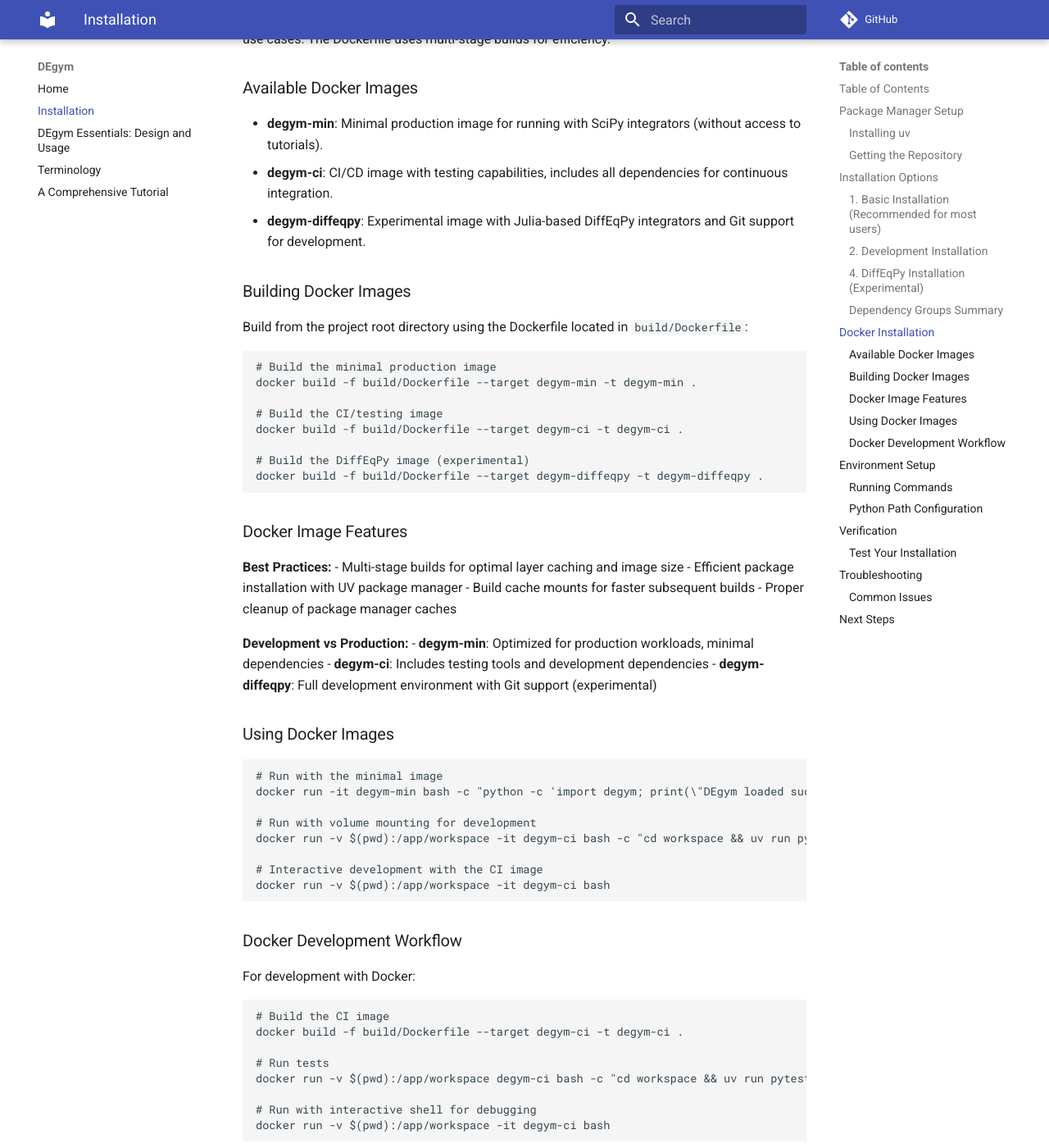
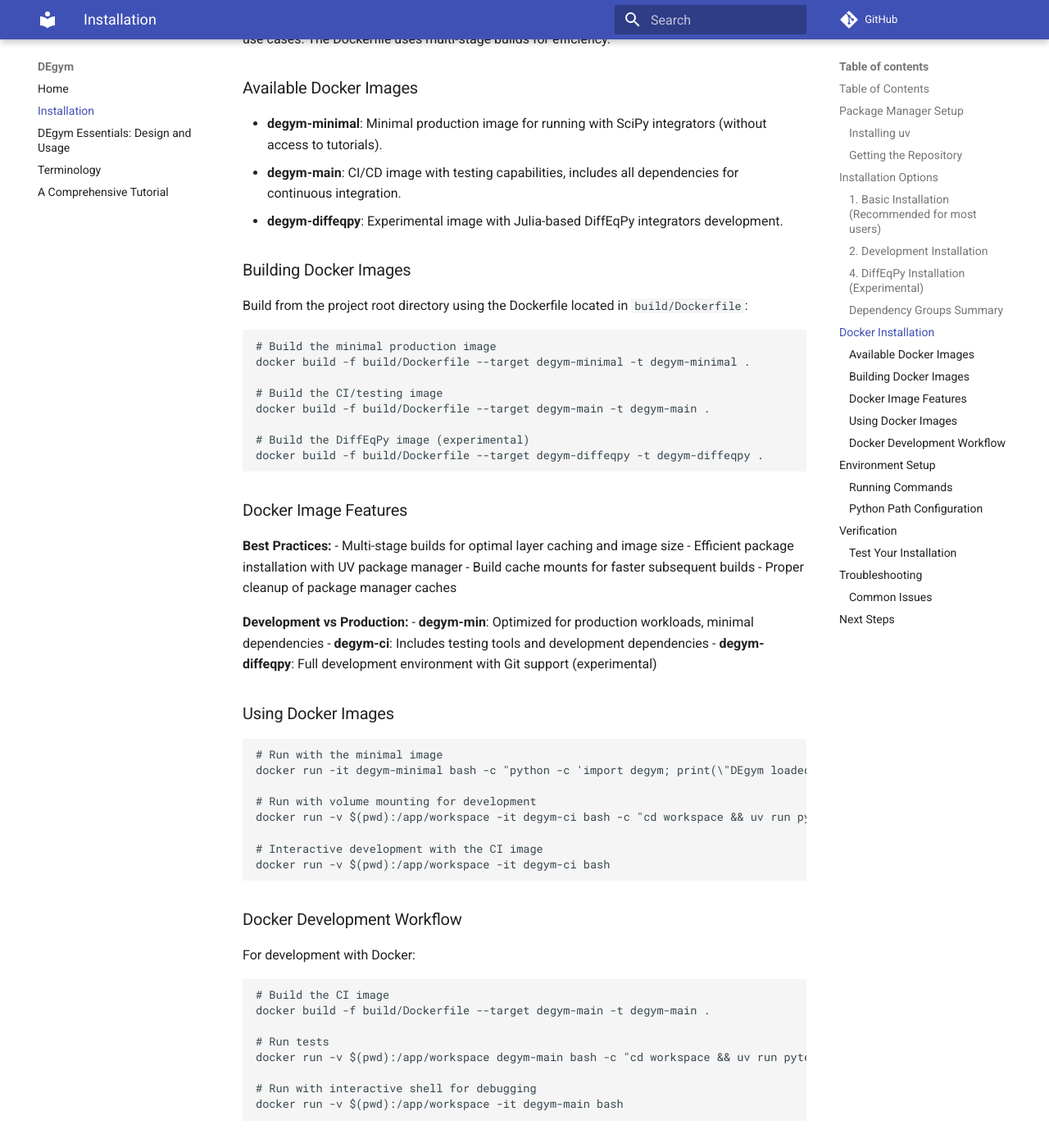
Before and after one commit to instadeepai/DEgym, an MkDocs documentation site: the page built from docs/installation.md, in a window 1280 px wide and 1400 px high, scrolled down 2366 px. Shown: the whole window at 82% size. Built offline with MkDocs 1.6.1 and Material for MkDocs 9.7.7, drawn with Linux system fonts in a browser that asks for light colours; comment, search, counter and statistics services are not loaded; some of the changed text lies outside the part shown.

Commit message:
adapting installation

````diff
--- a/docs/installation.md
+++ b/docs/installation.md
@@ -99,9 +99,9 @@ For containerized deployments, DEgym provides several Docker images optimized fo
 
 ### Available Docker Images
 
-- **degym-min**: Minimal production image for running with SciPy integrators (without access to tutorials).
-- **degym-ci**: CI/CD image with testing capabilities, includes all dependencies for continuous integration.
-- **degym-diffeqpy**: Experimental image with Julia-based DiffEqPy integrators and Git support for development.
+- **degym-minimal**: Minimal production image for running with SciPy integrators (without access to tutorials).
+- **degym-main**: CI/CD image with testing capabilities, includes all dependencies for continuous integration.
+- **degym-diffeqpy**: Experimental image with Julia-based DiffEqPy integrators development.
 
 ### Building Docker Images
 
@@ -109,10 +109,10 @@ Build from the project root directory using the Dockerfile located in `build/Doc
 
 ```bash
 # Build the minimal production image
-docker build -f build/Dockerfile --target degym-min -t degym-min .
+docker build -f build/Dockerfile --target degym-minimal -t degym-minimal .
 
 # Build the CI/testing image
-docker build -f build/Dockerfile --target degym-ci -t degym-ci .
+docker build -f build/Dockerfile --target degym-main -t degym-main .
 
 # Build the DiffEqPy image (experimental)
 docker build -f build/Dockerfile --target degym-diffeqpy -t degym-diffeqpy .
@@ -135,7 +135,7 @@ docker build -f build/Dockerfile --target degym-diffeqpy -t degym-diffeqpy .
 
 ```bash
 # Run with the minimal image
-docker run -it degym-min bash -c "python -c 'import degym; print(\"DEgym loaded successfully!\")'"
+docker run -it degym-minimal bash -c "python -c 'import degym; print(\"DEgym loaded successfully!\")'"
 
 # Run with volume mounting for development
 docker run -v $(pwd):/app/workspace -it degym-ci bash -c "cd workspace && uv run pytest"
@@ -150,13 +150,13 @@ For development with Docker:
 
 ```bash
 # Build the CI image
-docker build -f build/Dockerfile --target degym-ci -t degym-ci .
+docker build -f build/Dockerfile --target degym-main -t degym-main .
 
 # Run tests
-docker run -v $(pwd):/app/workspace degym-ci bash -c "cd workspace && uv run pytest"
+docker run -v $(pwd):/app/workspace degym-main bash -c "cd workspace && uv run pytest"
 
 # Run with interactive shell for debugging
-docker run -v $(pwd):/app/workspace -it degym-ci bash
+docker run -v $(pwd):/app/workspace -it degym-main bash
 ```
 
 ## Environment Setup
@@ -219,7 +219,7 @@ source ~/.bashrc  # or restart terminal
 **3. Docker Build Issues**
 ```bash
 # Solution: Ensure you're building from the project root
-docker build -f build/Dockerfile --target degym-ci -t degym-ci .
+docker build -f build/Dockerfile --target degym-main -t degym-main .
 
 # Clear Docker cache if needed
 docker builder prune
````
